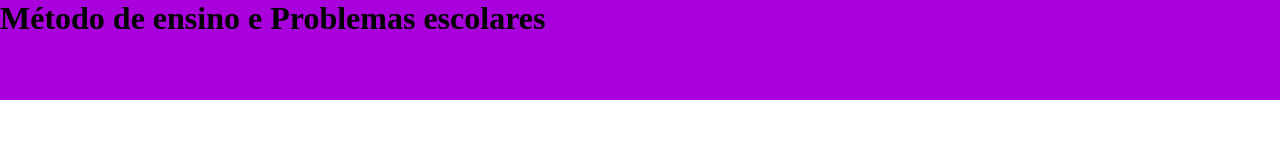
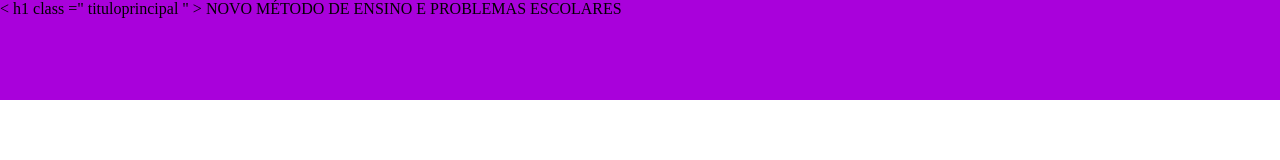
Before and after one commit to isabelarmo/segundof_2023, a plain HTML site: page index.html in a window 1280 px wide. Drawn offline with Linux system fonts and the light colour scheme.

Commit message:
Update index.html

```diff
--- a/index.html
+++ b/index.html
@@ -9,7 +9,7 @@
 </head>
 <body>
     <header class="banner">
-        <h1>Método de ensino e Problemas escolares</h1>
+ < h1  class =" tituloprincipal " > NOVO MÉTODO DE ENSINO E PROBLEMAS ESCOLARES </ h1 >
     </header>
 <section class="conteudo">
 
```
